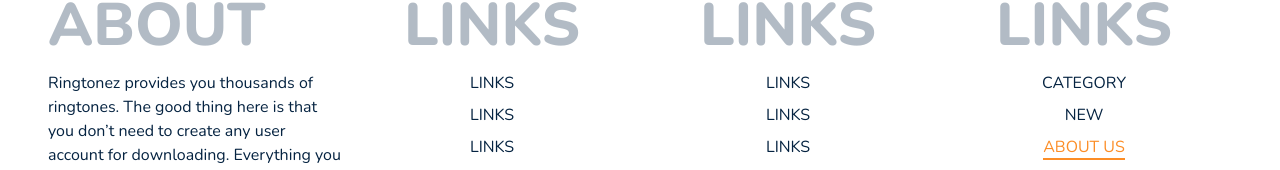
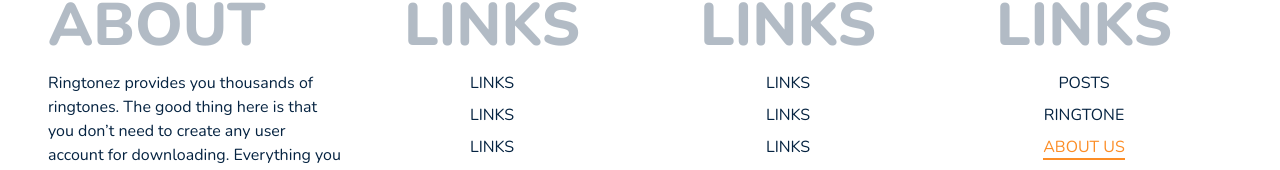
Before and after one commit to dhimankamal/ringtonez-nextjs, a Next.js app: page /about in a window 1280 px wide. Shown: the part 1162-1332 px from the top of the page. Built offline with nearby package versions, Linux system fonts and the light colour scheme.

Commit message:
about us resposive fix

```diff
--- a/components/Footer.js
+++ b/components/Footer.js
@@ -7,11 +7,11 @@
   let NavData = [
 
     {
-      name: 'Category',
-      href: '/category'
+      name: 'Posts',
+      href: '/latestposts'
     },
     {
-      name: 'New',
+      name: 'Ringtone',
       href: '/newuploads'
     },
     {
--- a/components/GroupRingtone.js
+++ b/components/GroupRingtone.js
@@ -9,7 +9,6 @@
   // const onPageChange = (activePage) => {
   //   console.log(activePage)
   // }
-  console.log("slug",data)
   if(loading) return <GroupRingtoneSkelton title={title} numberCols={numberCols} />
   return (
     <div className='text-center my-10 md:my-20 text-tonez-white'>
--- a/pages/about.js
+++ b/pages/about.js
@@ -10,7 +10,7 @@
       <Layout title='About - Ringtonez'>
         <div>
           <PageHeader title='About us' />
-          <div className='font-light text-base normal-case mt-4 space-y-4 text-center text-tonez-white my-10 px-20'>
+          <div className='font-light text-base normal-case mt-4 space-y-4 text-center text-tonez-white my-10 md:px-20'>
             <p>
             There are people who always dream to have some crazy ringtones for their phones to meet the latest trends, while someone always aims to set some funny ringtones to make others laugh immediately. There are some who have used the default ringtone from ages. Keeping people who change their ringtones frequently in mind, We represent you Ringtonez. Where you’ll find the ringtone of every genre. All ringtones are available for free. And every ringtone is compatible for both iPhone and Android.
             </p>
@@ -18,7 +18,7 @@
            <p>Use the play button for a quick preview of the ringtone. If it is of your taste, Simply hit on its title and you’ll be redirected to the download page. From there you can save your ringtone. While you’re on the download page, you will also get to see similar ringtones.</p>
            <p>Ringtonez provides you thousands of ringtones. The good thing here is that you don’t need to create any user account for downloading. Everything you do from preview to downloading is free.</p>
             <h2 className='text-2xl font-bold'> Youtube Chanel</h2>
-            <div className='mt-20 w-1/2 mx-auto'>
+            <div className='mt-20 md:w-1/2 mx-auto'>
               <div className='rounded-3xl shadow-xl my-3 bg-tonez-white'>
                 <div className='flex justify-center mt-8'>
                   <div  className='rounded-full border-solid border-white border-2 -mt-3 bg-tonez-blue p-4'>
```
